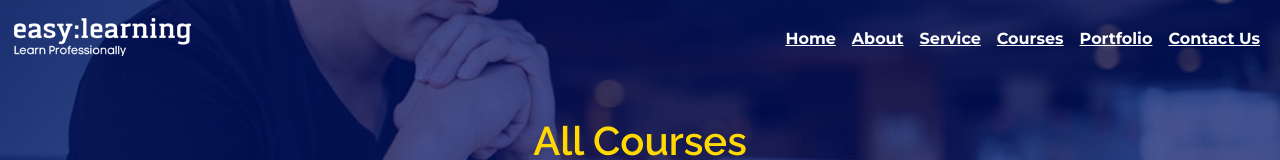
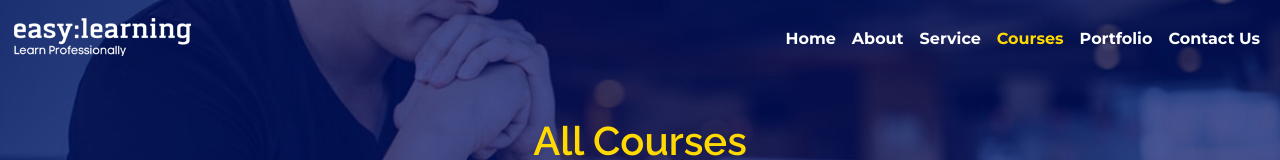
Before and after one commit to zabiremu/EasyLearning-Client-Side, a React (Create React App) app: page /all-courses in a window 1280 px wide. Shown: the top 160 px of the page. Built offline with nearby package versions, Linux system fonts and the light colour scheme; a web font is replaced by a local one.

Commit message:
Route set up part-02

```diff
--- a/package.json
+++ b/package.json
@@ -12,6 +12,7 @@
     "react-bootstrap": "^2.7.0",
     "react-countup": "^6.4.0",
     "react-dom": "^18.2.0",
+    "react-helmet": "^6.1.0",
     "react-router-dom": "^6.6.1",
     "react-scripts": "5.0.1",
     "react-slick": "^0.29.0",
--- a/public/index.html
+++ b/public/index.html
@@ -16,7 +16,6 @@
       href="https://fonts.googleapis.com/css2?family=Montserrat+Subrayada:wght@400;700&family=Montserrat:wght@800;700&family=Raleway:wght@400;600;700&display=swap"
       rel="stylesheet"
     />
-    <title>Easy Learning</title>
   </head>
   <body>
     <noscript>You need to enable JavaScript to run this app.</noscript>
--- a/src/assets/css/style.css
+++ b/src/assets/css/style.css
@@ -124,7 +124,7 @@ body{
   font-family: var(--montserrat);
   font-weight: 700;
   font-size: 16px;
-  color: #fff !important;
+  color: #fff;
   transition: all linear 0.4s;
 }
 .navItem_scroll{
@@ -396,6 +396,12 @@ p.Footer_description{
     color: #ffd900;
     padding-top: 40px;
 }
+.navItem {
+  text-decoration: none;
+}
+.navItem_scroll {
+  text-decoration: none;
+}
 @media (max-width: 767.98px){
   .about_content{
     margin: 30px 0;
--- a/src/components/AllProjects/AllProjects.jsx
+++ b/src/components/AllProjects/AllProjects.jsx
@@ -8,7 +8,7 @@ export default class AllProjects extends Component {
   render() {
     return (
         <Fragment>
-        <Container className="Recent_projects text-center">
+        <Container className="Recent_projects text-center p-0">
           <h1 className="service_title text-center">All Projects</h1>
           <div className="bottom"></div>
           <Row>
--- a/src/components/TopNavigation/TopNavigation.jsx
+++ b/src/components/TopNavigation/TopNavigation.jsx
@@ -7,15 +7,18 @@ import Navbar from 'react-bootstrap/Navbar';
 import WhiteLogo from '../../assets/image/logo_white.png'
 import logoBlack from '../../assets/image/logo_black.png'
 import { BrowserRouter, Routes, Route, NavLink } from "react-router-dom";
+import { Helmet } from 'react-helmet';
+
 export default class TopNavigation extends Component {
-  constructor(){
+  constructor(props){
     super();
     this.state={
         NavTitle: "nav_title",
         logo:[WhiteLogo],
         background: 'background',
         navItem:'navItem',
-        navVariant: 'dark'
+        navVariant: 'dark',
+        pageTitle:props.title,
     }
   }
   onScroll = () =>{
@@ -31,8 +34,14 @@ export default class TopNavigation extends Component {
   }
 
   render() {
+    let activeStyle = {
+      color: "#ffd900",
+    };
     return (
       <Fragment>
+         {/* <Helmet> */}
+        <title>{this.state.pageTitle}</title>
+        {/* </Helmet> */}
         <Navbar className={this.state.background} collapseOnSelect expand="md"  variant={this.state.navVariant} fixed="top">
           <Container fluid>
             <Navbar.Brand href="#home" className={this.state.NavTitle}><img src={this.state.logo} alt="" className="logo"/></Navbar.Brand>
@@ -42,12 +51,18 @@ export default class TopNavigation extends Component {
 
               </Nav>
               <Nav>
-                <Nav.Link><NavLink to="/" className={this.state.navItem}>Home</NavLink></Nav.Link>
-                 <Nav.Link><NavLink to="/About" className={this.state.navItem}>About</NavLink></Nav.Link>
-                 <Nav.Link><NavLink to="/All-Services" className={this.state.navItem}>Service</NavLink></Nav.Link>
-                 <Nav.Link><NavLink to="/All-Courses" className={this.state.navItem}>Courses</NavLink></Nav.Link>
-                 <Nav.Link><NavLink to="/All-Projects" className={this.state.navItem}>Portfolio</NavLink></Nav.Link>
-                 <Nav.Link><NavLink to="/Contact-With-Us" className={this.state.navItem}>Contact Us</NavLink></Nav.Link>
+                <Nav.Link><NavLink to="/" className={this.state.navItem} style={({ isActive }) =>
+              isActive ? activeStyle : undefined}>Home</NavLink></Nav.Link>
+                 <Nav.Link><NavLink to="/about" className={this.state.navItem} style={({ isActive }) =>
+              isActive ? activeStyle : undefined}>About</NavLink></Nav.Link>
+                 <Nav.Link><NavLink to="/all-services" className={this.state.navItem} style={({ isActive }) =>
+              isActive ? activeStyle : undefined}>Service</NavLink></Nav.Link>
+                 <Nav.Link><NavLink to="/all-courses" className={this.state.navItem} style={({ isActive }) =>
+              isActive ? activeStyle : undefined}>Courses</NavLink></Nav.Link>
+                 <Nav.Link><NavLink to="/all-projects" className={this.state.navItem} style={({ isActive }) =>
+              isActive ? activeStyle : undefined}>Portfolio</NavLink></Nav.Link>
+                 <Nav.Link><NavLink to="/contact-with-us" className={this.state.navItem} style={({ isActive }) =>
+              isActive ? activeStyle : undefined}>Contact Us</NavLink></Nav.Link>
               </Nav>
             </Navbar.Collapse>
           </Container>
--- a/src/pages/AboutPage.jsx
+++ b/src/pages/AboutPage.jsx
@@ -9,7 +9,7 @@ export default class AboutPage extends Component {
   render() {
     return (
       <Fragment>
-        <TopNavigation/>
+        <TopNavigation title="About Us"/>
         <TopPage title="About Us"/>
         <AboutMe/>
         <AboutPageDesc/>
--- a/src/pages/AllCoursesPage.jsx
+++ b/src/pages/AllCoursesPage.jsx
@@ -7,7 +7,7 @@ export default class AllCoursesPage extends Component {
   render() {
     return (
       <Fragment>
-        <TopNavigation/>
+        <TopNavigation title="All Courses"/>
         <TopPage title="All Courses"/>
         <AllCourses/>
         <Footer/>
--- a/src/pages/AllProjectsPage.jsx
+++ b/src/pages/AllProjectsPage.jsx
@@ -9,7 +9,7 @@ export default class AllProjectsPage extends Component {
   render() {
     return (
       <Fragment>
-        <TopNavigation/>
+        <TopNavigation title="All Projects"/>
         <TopPage title="All Projects"/>
         <AllProjects/>
         <Footer/>
--- a/src/pages/AllServicesPage.jsx
+++ b/src/pages/AllServicesPage.jsx
@@ -9,7 +9,7 @@ export default class AllServicesPage extends Component {
   render() {
     return (
       <Fragment>
-        <TopNavigation />
+        <TopNavigation title="Our Services"/>
         <TopPage title="Our Services" />
         <AllServices />
         <Contact />
--- a/src/pages/ContactPage.jsx
+++ b/src/pages/ContactPage.jsx
@@ -8,7 +8,7 @@ export default class ContactPage extends Component {
   render() {
     return (
       <Fragment>
-        <TopNavigation/>
+        <TopNavigation title="Contact Us" />
         <TopPage title="Contact Us" />
         <Contact/>
         <Footer/>
--- a/src/pages/HomePages.jsx
+++ b/src/pages/HomePages.jsx
@@ -15,7 +15,7 @@ export default class HomePages extends Component {
   render() {
     return (
       <Fragment>
-        <TopNavigation />
+        <TopNavigation title="Home"/>
         <TopBanner />
         <Services />
         <Analysis />
--- a/src/router/AppRouter.jsx
+++ b/src/router/AppRouter.jsx
@@ -12,11 +12,11 @@ class AppRouter extends Component {
       <Fragment>
           <Routes>
             <Route exact path="/" element={<HomePages />} />
-            <Route exact path="/About" element={<AboutPage />} />
-            <Route exact path="/All-Courses" element={<AllCoursesPage />} />
-            <Route exact path="/All-Projects" element={<AllProjectsPage />} />
-            <Route exact path="/All-Services" element={<AllServicesPage />} />
-            <Route exact path="/Contact-With-Us" element={<ContactPage />} />
+            <Route exact path="/about" element={<AboutPage />} />
+            <Route exact path="/all-courses" element={<AllCoursesPage />} />
+            <Route exact path="/all-projects" element={<AllProjectsPage />} />
+            <Route exact path="/all-services" element={<AllServicesPage />} />
+            <Route exact path="/contact-with-us" element={<ContactPage />} />
           </Routes>
       </Fragment>
     );
```
Also changed, not shown: 1 other file (tests, documents, lock files or other folders).
